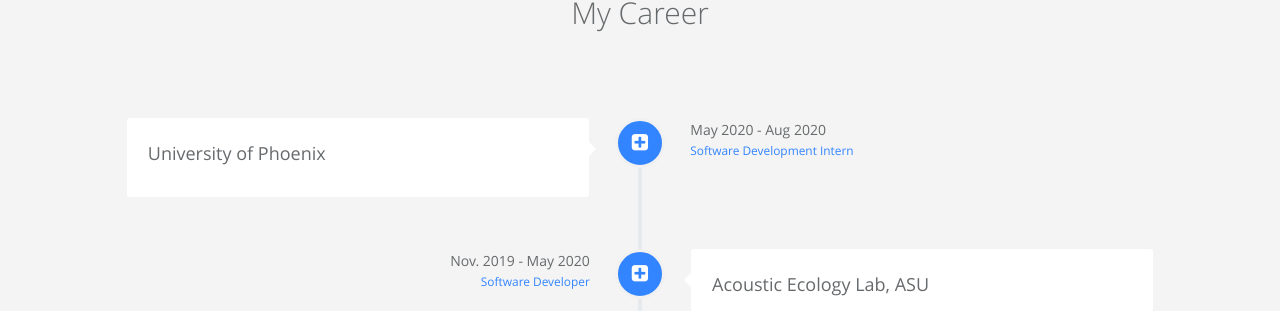
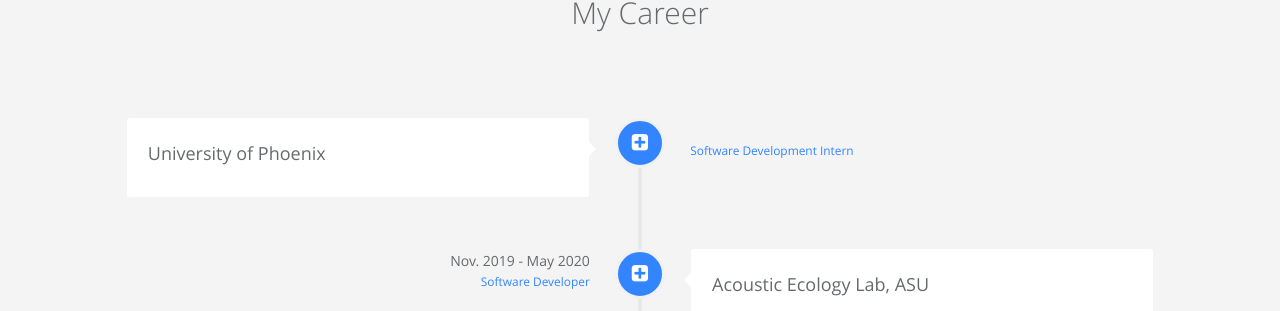
Before and after one commit to kalp121/kalp121.github.io, a Jekyll site: the page built from index.html, in a window 1280 px wide and 900 px high, scrolled down 818 px. Shown: the part 140-451 px from the top of the window. Built offline with Jekyll 4.4.1, drawn with Linux system fonts in a browser that asks for light colours.

Commit message:
Update careers.yml

```diff
--- a/_data/index/careers.yml
+++ b/_data/index/careers.yml
@@ -7,7 +7,7 @@
   desc:
     detail:
   date:
-    detail: May 2020 - Aug 2020
+    detail:
   job:
     detail: Software Development Intern
   icon: fa-plus-square
```
